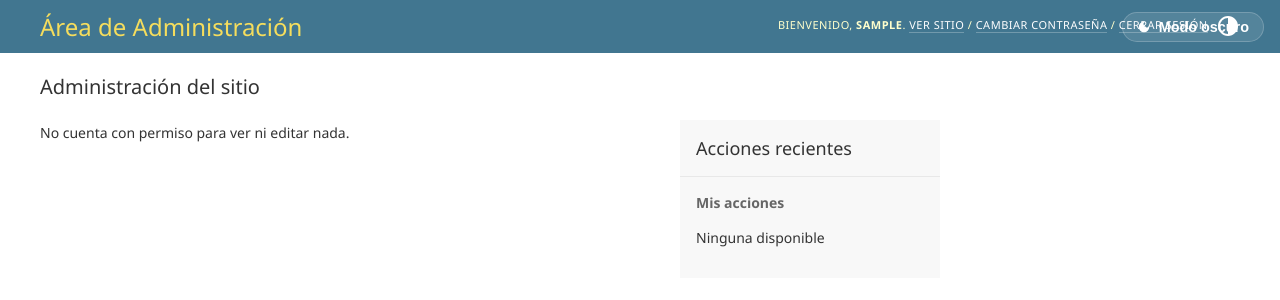
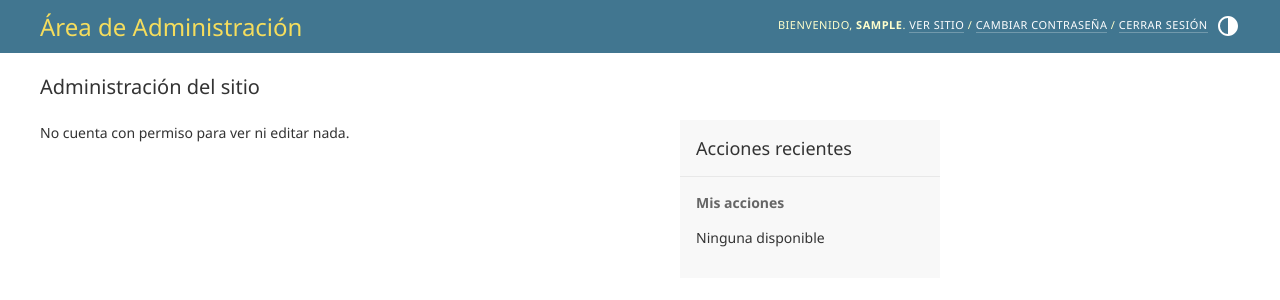
Before and after one commit to Jasongatobolador/convocatorias, a Django app: page /Direcion-del-desarrollo-economico-sostenible/ in a window 1280 px wide. Shown: the top 300 px of the page. Run offline with Django 5.2, Linux system fonts and the light colour scheme; the visitor is signed in with stand-in values (Sample User, id 1); data comes from the database, SQL or seed files in the repository; data that the repository does not hold is empty.

Commit message:
Update base_site.html

```diff
--- a/convocatorias/templates/admin/base_site.html
+++ b/convocatorias/templates/admin/base_site.html
@@ -1,6 +1,6 @@
 {% extends "admin/base.html" %}
 
-{% block title %}Administración - Desarrollo Económico{% endblock %}
+{% block title %}Área de Administración{% endblock %}
 
 {% block branding %}
 <h1 id="site-name">
@@ -9,47 +9,39 @@
 {% endblock %}
 
 {% block nav-global %}
+{% if not user.is_authenticated %}
 <style>
-.theme-toggle-admin {
-    display: inline-flex;
-    align-items: center;
-    gap: 8px;
-    padding: 6px 14px;
-    border-radius: 999px;
-    background: rgba(255,255,255,0.1);
-    border: 1px solid rgba(255,255,255,0.2);
-    color: #fff;
-    font-weight: 600;
-    cursor: pointer;
-    font-size: 0.9rem;
+#theme-toggle-login {
     position: fixed;
-    top: 12px;
+    top: 10px;
     right: 16px;
     z-index: 9999;
+    background: none;
+    border: none;
+    cursor: pointer;
+    color: #fff;
+    padding: 4px;
 }
-body.dark-admin { filter: invert(1) hue-rotate(180deg); }
-body.dark-admin img { filter: invert(1) hue-rotate(180deg); }
 </style>
-<button class="theme-toggle-admin" id="themeToggleAdmin" type="button">
-    <svg width="14" height="14" viewBox="0 0 24 24" fill="currentColor">
-        <path d="M12 3a9 9 0 1 0 9 9c0-.46-.04-.92-.1-1.36a5.389 5.389 0 0 1-4.4 2.26 5.403 5.403 0 0 1-3.14-9.8c-.44-.06-.9-.1-1.36-.1z"/>
+<button id="theme-toggle-login" type="button" title="Cambiar tema">
+    <svg xmlns="http://www.w3.org/2000/svg" aria-hidden="true" focusable="false" width="16" height="16" viewBox="0 0 24 24">
+        <path fill="currentColor" d="M12 3a9 9 0 1 0 9 9c0-.46-.04-.92-.1-1.36a5.389 5.389 0 0 1-4.4 2.26 5.403 5.403 0 0 1-3.14-9.8c-.44-.06-.9-.1-1.36-.1z"/>
     </svg>
-    <span>Modo oscuro</span>
 </button>
 <script>
 (function(){
-    var btn = document.getElementById('themeToggleAdmin');
-    if (!btn) return;
-    var saved = sessionStorage.getItem('theme-admin');
-    if (saved === 'dark') {
-        document.body.classList.add('dark-admin');
-        btn.querySelector('span').textContent = 'Modo claro';
+    var btn = document.getElementById('theme-toggle-login');
+    var stored = localStorage.getItem('django-admin-interface-color-theme');
+    if (stored === 'dark') {
+        document.documentElement.setAttribute('data-theme', 'dark');
     }
     btn.addEventListener('click', function(){
-        var isDark = document.body.classList.toggle('dark-admin');
-        sessionStorage.setItem('theme-admin', isDark ? 'dark' : 'light');
-        btn.querySelector('span').textContent = isDark ? 'Modo claro' : 'Modo oscuro';
+        var current = document.documentElement.getAttribute('data-theme');
+        var next = current === 'dark' ? 'light' : 'dark';
+        document.documentElement.setAttribute('data-theme', next);
+        localStorage.setItem('django-admin-interface-color-theme', next);
     });
 })();
 </script>
+{% endif %}
 {% endblock %}
```
